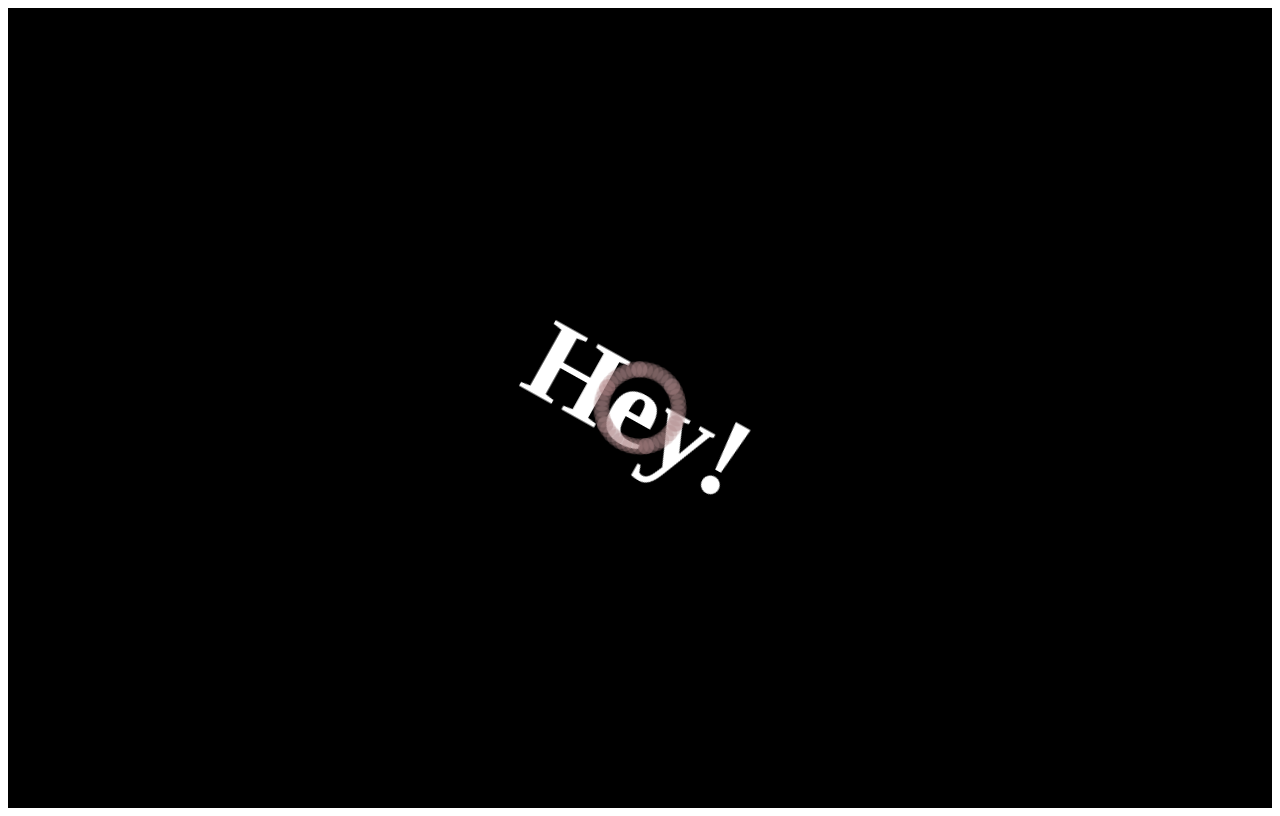
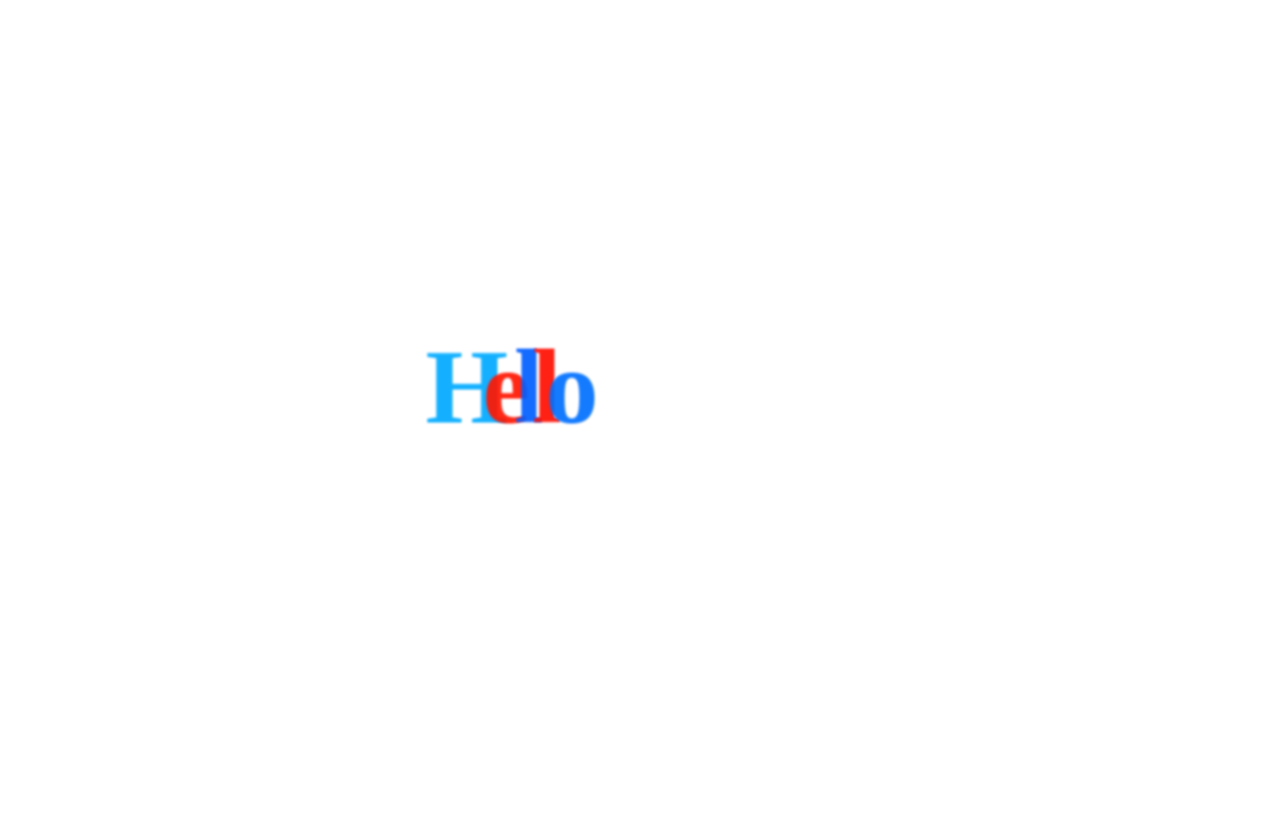
Before and after one commit to slaterhaus/slaterhaus.github.io, a Next.js app: page /demo-scene in a window 1280 px wide. Built offline with nearby package versions, Linux system fonts and the light colour scheme.

Commit message:
different type

```diff
--- a/src/components/demo-scene/demo-scene.module.scss
+++ b/src/components/demo-scene/demo-scene.module.scss
@@ -1,10 +1,9 @@
-/* styles/DemoScene.module.css */
+
 .container {
-  width: 100%;
-  height: 100vh;
-  background-color: black;
-  overflow: hidden;
-  position: relative;
+  height: 95vh;
+  display: flex;
+  justify-content: center;
+  justify-items: center;
 }
 
 .content {
@@ -13,12 +12,14 @@
   display: flex;
   align-items: center;
   justify-content: center;
+  //position: relative;
 }
 
 .title {
   font-size: 6rem;
   font-weight: bold;
   color: white;
+  position: absolute;
 }
 
 .particle {
--- a/src/components/demo-scene/demo-scene.tsx
+++ b/src/components/demo-scene/demo-scene.tsx
@@ -1,67 +1,30 @@
 "use client";
-import { motion } from 'framer-motion';
-import { useEffect, useState } from 'react';
+import {motion} from 'framer-motion';
+import {useEffect, useState} from 'react';
 import styles from './demo-scene.module.scss';
-import {useSearchParams} from "next/navigation";
-
+import FireEffect from './fire-effect';
+import TripyText from "@/components/demo-scene/trippy-text";
 
 const DemoScene = () => {
     const [time, setTime] = useState(0);
-    const params = useSearchParams();
-    const msg = params?.get('msg') ?? "Hey!"
+    const [message, setMessage] = useState('');
 
     useEffect(() => {
         const interval = setInterval(() => {
             setTime((prevTime) => prevTime + 0.01);
         }, 10);
+
+        // Get message from URL
+        const urlParams = new URLSearchParams(window.location.search);
+        const urlMessage = urlParams.get('msg');
+        setMessage(urlMessage || 'Hello');
+
         return () => clearInterval(interval);
     }, []);
 
     return (
         <div className={styles.container}>
-            <motion.div
-                className={styles.content}
-                initial={{ opacity: 0 }}
-                animate={{ opacity: 1 }}
-                transition={{ duration: 5 }}
-            >
-                <motion.h1
-                    className={styles.title}
-                    animate={{
-                        scale: [1, 1.2, 2, 1.5, 3, 1.1],
-                        rotateZ: [0, 360],
-                        // y: [0, -50, 0],
-                        x: Math.sin(time) * 200,
-                        y: Math.cos(time) * 200,
-                    }}
-                    transition={{
-                        duration: 40,
-                        repeat: Infinity,
-                        ease: "easeInOut",
-                    }}
-                >
-                    {msg || "Hey!"}
-                </motion.h1>
-
-                {[...Array(50)].map((_, index) => (
-                    <motion.div
-                        key={index}
-                        className={styles.particle}
-                        animate={{
-                            x: Math.sin(time + index) * 500,
-                            y: Math.cos(time + index) * 500,
-                            scale: [1, 1.2, 2, 1.5, 3, 1.1],
-                            background: `rgb(${Math.random() * 255}, 0, ${-index})`,
-                            opacity: [1, 1.2, 2, 1.5, 3, 1.1].map(n => n/3)
-                        }}
-                        transition={{
-                            duration: 2,
-                            repeat: Infinity,
-                            repeatType: "reverse",
-                        }}
-                    />
-                ))}
-            </motion.div>
+            <TripyText text={message}/>
         </div>
     );
 };
--- /dev/null
+++ b/src/components/demo-scene/fire-effect.tsx
@@ -0,0 +1,38 @@
+// components/FireEffect.js
+import { motion } from 'framer-motion';
+import styles from './fire-effect.module.scss';
+
+const FireEffect = () => {
+    return (
+        <div className={styles.candleContainer}>
+            <div className={styles.glow}></div>
+            <div className={styles.candle}>
+                <div className={styles.candleBody}></div>
+                <div className={styles.candleBase}></div>
+            </div>
+            <div className={styles.fireContainer}>
+                {[...Array(50)].map((_, i) => (
+                    <motion.div
+                        key={i}
+                        className={styles.flame}
+                        initial={{ y: 0, opacity: 1 }}
+                        animate={{
+                            y: [-20, -40, -60],
+                            opacity: [0.8, 0.4, 0],
+                            scale: [1, 1.2, 0.8],
+                        }}
+                        transition={{
+                            duration: 1.5,
+                            repeat: Infinity,
+                            repeatType: 'loop',
+                            ease: 'easeOut',
+                            delay: Math.random() * 1.5,
+                        }}
+                    />
+                ))}
+            </div>
+        </div>
+    );
+};
+
+export default FireEffect;
--- /dev/null
+++ b/src/components/demo-scene/trippy-text.tsx
@@ -0,0 +1,78 @@
+import React, { useState, useEffect } from 'react';
+import { motion, Variants } from 'framer-motion';
+
+interface TripyTextProps {
+    text: string;
+}
+
+const TrippyText: React.FC<TripyTextProps> = ({ text }) => {
+    const [randomSeed, setRandomSeed] = useState(0);
+
+    const letters = Array.from(text);
+
+    const containerVariants: Variants = {
+        hidden: { opacity: 0 },
+        visible: {
+            opacity: 1,
+            transition: {
+                staggerChildren: 100.03,
+                delayChildren: 10.04,
+            },
+        },
+    };
+
+    const letterVariants: Variants = {
+        hidden: {
+            opacity: 0,
+            // y: 50,
+            // x: -50,
+            scale: 0.5,
+            // position: 'relative'
+            // rotate: -180,
+        },
+        visible: {
+            opacity: [0.1, 1, 0.1],
+            filter: ["blur(0px)", "blur(0)", "blur(1px)","blur(5px)", "blur(7px)"],
+            y: [0, 0, -50],
+            x: [-500, -250, 0],
+            scale: [1, 1.1, 1.2, 1.4, 1.8, 3.6, 7.2, 10.1, 15, 20],
+            letterSpacing: [1, 1.1, 1.2, 1.4, 1.8, 3.6, 7.2, 10.1, 15, 20],
+            // rotate: [-180, 0, 180],
+            transition: {
+                duration: 20,
+                repeat: Infinity,
+                repeatType: "reverse",
+                ease: "easeInOut",
+            },
+        },
+    };
+
+    return (
+        <motion.h1
+            style={{
+                translateX: "100%",
+                alignContent: 'center',
+            }}
+            variants={containerVariants}
+            initial="hidden"
+            animate="visible"
+            key={randomSeed}
+        >
+            {letters.map((letter, index) => (
+                <motion.h1
+                    key={index}
+                    variants={letterVariants}
+                    style={{
+                        display: 'inline-flex',
+                        color: `hsl(${Math.random() * 360}, 100%, 50%)`,
+                        filter: `blur(${Math.random() * 2}px)`,
+                    }}
+                >
+                    {letter === ' ' ? '\u00A0' : letter}
+                </motion.h1>
+            ))}
+        </motion.h1>
+    );
+};
+
+export default TrippyText;
```
Also changed, not shown: src/components/demo-scene/fire-effect.module.scss (added, +78 -0 lines).
